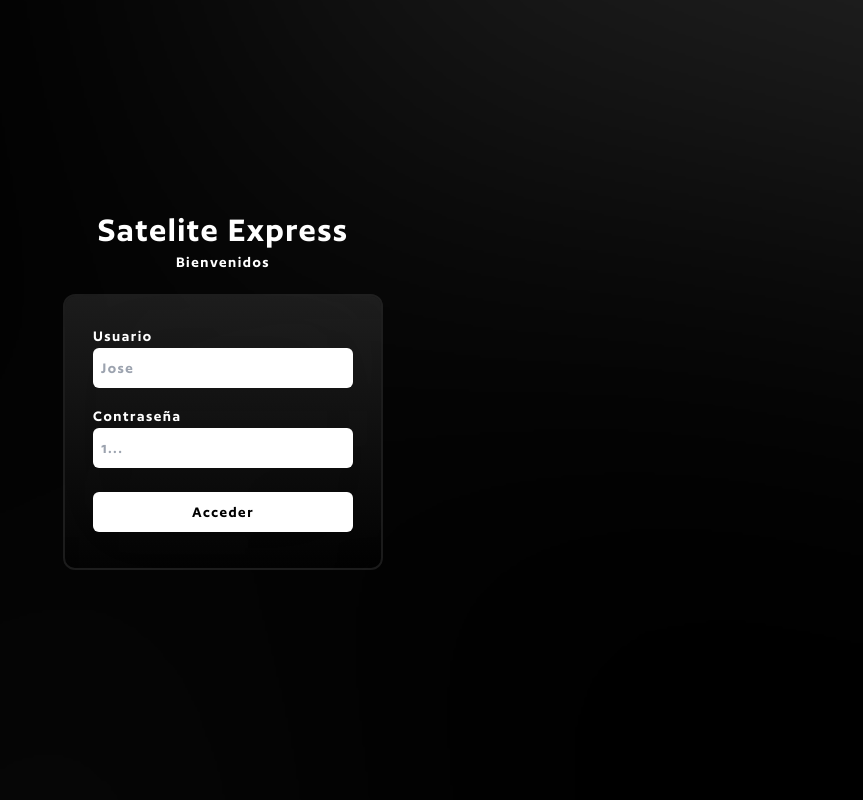
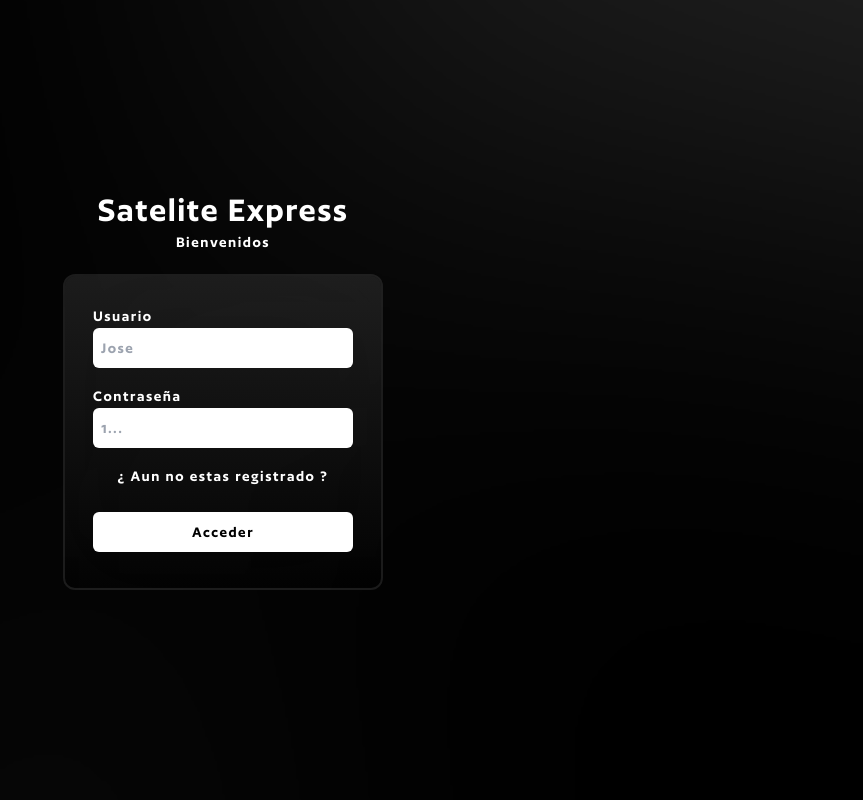
Before and after one commit to cesardarizaleta/Satelite, a React (Create React App) app: page / in a window 1280 px wide. Shown: the top 800 px of the page, without its empty margins (417-1280 px from the left). Built offline with nearby package versions, Linux system fonts and the light colour scheme; no server answers.

Commit message:
Agregando Registrar usuario con correo y password

```diff
--- a/src/pages/main.jsx
+++ b/src/pages/main.jsx
@@ -3,7 +3,7 @@ import "./style/main.css";
 import {Fade} from "react-awesome-reveal";
 import Error from "../components/error";
 import appFirebase from '../credenciales'
-import {getAuth, onAuthStateChanged, signInWithEmailAndPassword} from 'firebase/auth'
+import {getAuth, onAuthStateChanged, signInWithEmailAndPassword, createUserWithEmailAndPassword} from 'firebase/auth'
 const auth = getAuth(appFirebase)
 
 export default function Main() {
@@ -21,7 +21,15 @@ export default function Main() {
         const email = document.getElementById('login-name').value
         const pass = document.getElementById('login-pass').value
 
+        if(registrado == 'Registrarse') {
+            // Registrar
+            await createUserWithEmailAndPassword(auth, email, pass)
+            window.location.reload()
+            return
+        }
+        else{
             try {
+                // Iniciar Sesion
                 await signInWithEmailAndPassword(auth, email, pass)
             }
             catch(error) {
@@ -32,6 +40,7 @@ export default function Main() {
                 },1500)
                 return
             }
+        }
 
         document.querySelector('main').style.transform = 'translateY(-100%)'
         document.getElementById('content').classList.add('enter')
@@ -41,10 +50,20 @@ export default function Main() {
 
 
 
-
-
     }
 
+    const [registrado, setRegistrado] = useState("Acceder")
+    const [acceso, setAcceso] = useState('¿ Aun no estas registrado ?')
+
+    function registrarse() {
+        if(acceso == '¿ Aun no estas registrado ?') {
+            setAcceso('¿ Ya tienes cuenta ?')
+            setRegistrado("Registrarse")
+            return
+        }
+        setAcceso('¿ Aun no estas registrado ?')
+        setRegistrado("Acceder")
+    }
 
     return (
         <main className="w-screen transition-all duration-1000 h-screen bg-center bg-cover text-white flex justify-center items-center flex-col">
@@ -64,8 +83,9 @@ export default function Main() {
                     <label for="login-pass">Contraseña</label>
                     <input id="login-pass" className="p-2 transition-all text-black rounded-md outline-none" type="password" placeholder="1..."></input>
                 </section>
+                <label onClick={registrarse} className="transition-all duration-500 hover:line-through cursor-pointer">{acceso}</label>
                 <button onClick={action} id="login-btn" className="w-full my-2 bg-white text-black p-2 rounded-md
-                transition-all active:scale-95 duration-500">Acceder</button>
+                transition-all active:scale-95 duration-500">{registrado}</button>
             </article>
         </main>
     )
--- a/src/pages/style/main.css
+++ b/src/pages/style/main.css
@@ -5,7 +5,7 @@ main * {
 }
 
 body {
-    overflow: hidden;
+    overflow: hidden;;
 }
 
 main {
```
Lines whose indentation alone changed are shown as unchanged.
